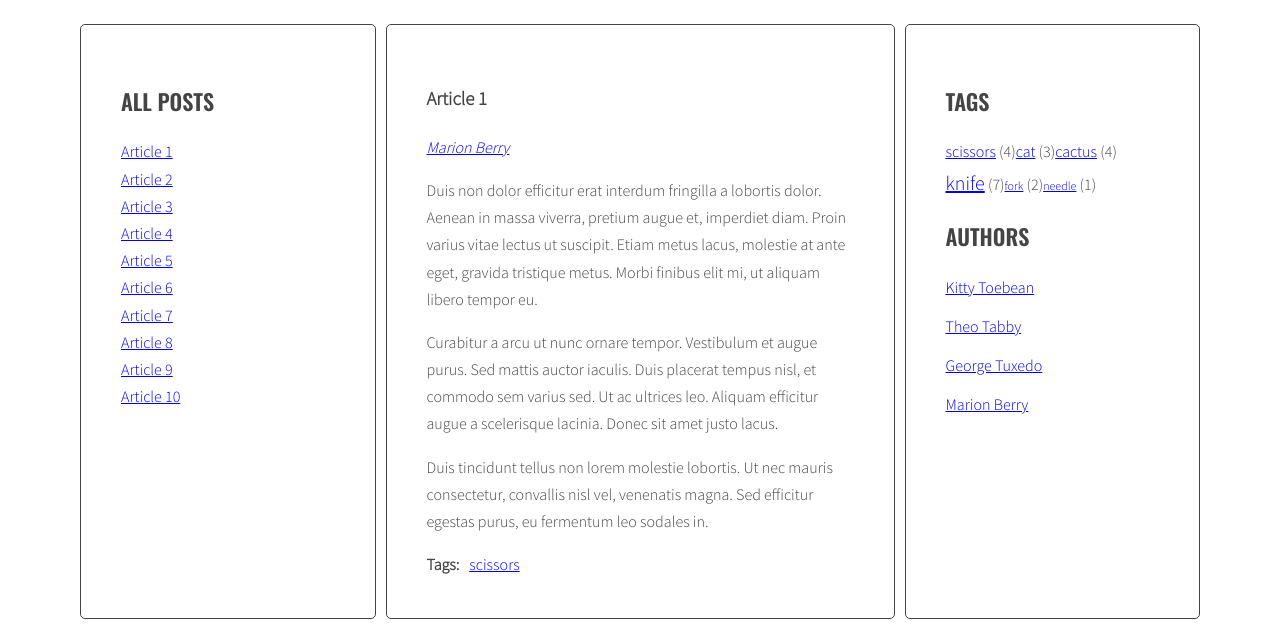
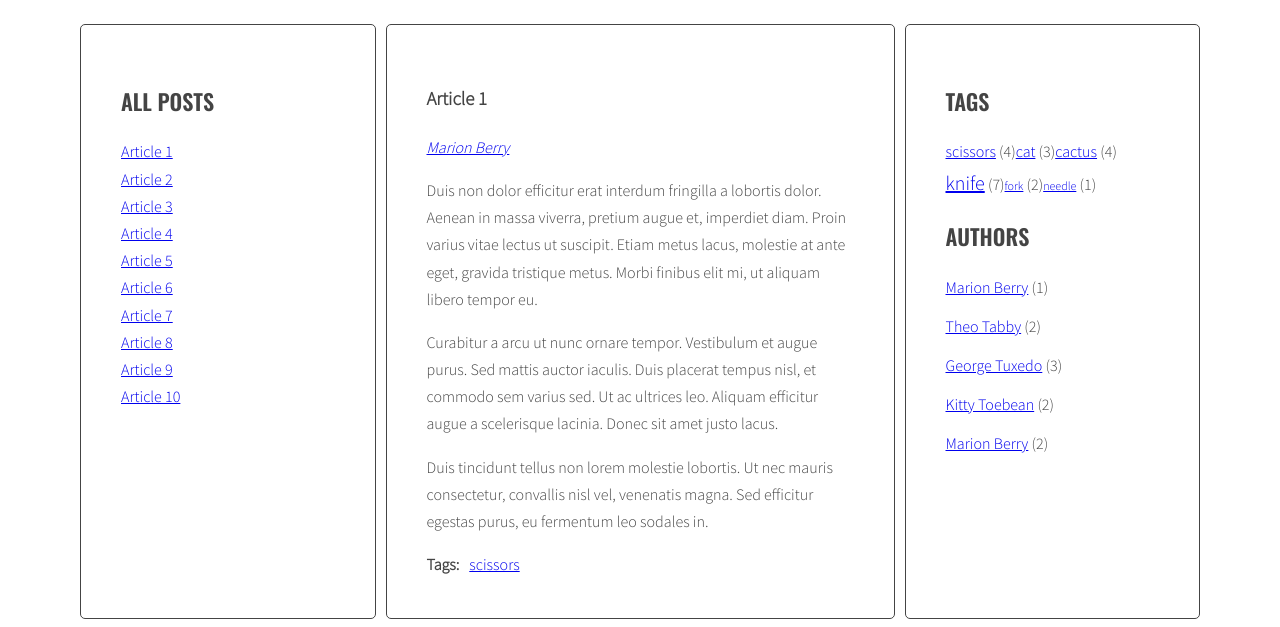
Before and after one commit to JoannaBiedron/asia-javascript-blog, a website: page index.html in a window 1280 px wide. Shown: the part 255-882 px from the top of the page. Drawn offline with nearby package versions, Linux system fonts and the light colour scheme.

Commit message:
Add authors list

```diff
--- a/index.html
+++ b/index.html
@@ -224,7 +224,7 @@
         </ul>
         <h2 class="section-title">Authors</h2>
         <ul class="list authors">
-          <li>
+          <!--<li>
             <a href="#">
               <span class="author-name">Kitty Toebean</span>
             </a>
@@ -243,7 +243,7 @@
             <a href="#">
               <span class="author-name">Marion Berry</span>
             </a>
-          </li>
+          </li>-->
         </ul>
       </aside>
     </main>
--- a/js/script.js
+++ b/js/script.js
@@ -51,6 +51,7 @@ const optArticleAuthorSelector = '.post-author';
 const optTagListSelector = '.tags.list';
 const optCloudClassCount = 5;
 const optCloudClassPrefix = 'tag-size-' ;
+const optAuthorListSelector = '.authors.list';
 
 //console.log('optArticleAuthorSelector: ', optArticleAuthorSelector);
 /*console.log('optArticleSelector', optArticleSelector);
@@ -250,6 +251,8 @@ function addClickListenersToTags(){
 addClickListenersToTags();
 
 function generateAuthors(){
+  //create a new variable allTags with empty object
+  let allAuthors = {};
   //find all articles
   const articles = document.querySelectorAll(optArticleSelector);
   //start loop: for every article
@@ -267,10 +270,36 @@ function generateAuthors(){
     const linkHTML = '<a href="#author-' + articleAuthor +'"> ' +articleAuthor + '</a>';
     //add generated code to html variable
     html = html + linkHTML
+    /* [NEW] check if this link is NOT already in allTags */
+    if (!allAuthors.hasOwnProperty(articleAuthor)){// ! -negacja
+        //add genareated code to allTags arrays ->object
+        //allTags.push(linkHTML);
+        allAuthors[articleAuthor] = 1;
+      } else {
+        allAuthors[articleAuthor]++;
+      }
     //insert HTML of the authors into the articles
-    articleAuthorSelector.innerHTML = html
+    articleAuthorSelector.innerHTML = html;
   //end loop for every article
   }
+  //find list of authors in right column
+const authorList = document.querySelector('.authors');
+
+//create variable for all links HTML condimentum
+const tagsParams =calculateTagsParams(allAuthors);
+console.log('tagsParams: ', tagsParams);
+let allAuthorsHTML = ' ';
+//start loop: for each author in allAuthors
+for(let author in allAuthors){
+  //generate code of a link and add it to allAuthorsHTML
+  console.log('allAuthorsHTML: ', allAuthorsHTML);
+  const authorsLinkHTML = '<li><a href="#">' +author + '</a> <span> (' + allAuthors[author] +') </span></li>';
+  console.log('authorsLinkHTML: ', authorsLinkHTML);
+  allAuthorsHTML += authorsLinkHTML;
+//end loop for each tag in allTags
+}
+//add html from allAuthorsHTML to tagList
+authorList.innerHTML = allAuthorsHTML;
 }
 
 generateAuthors();
```
